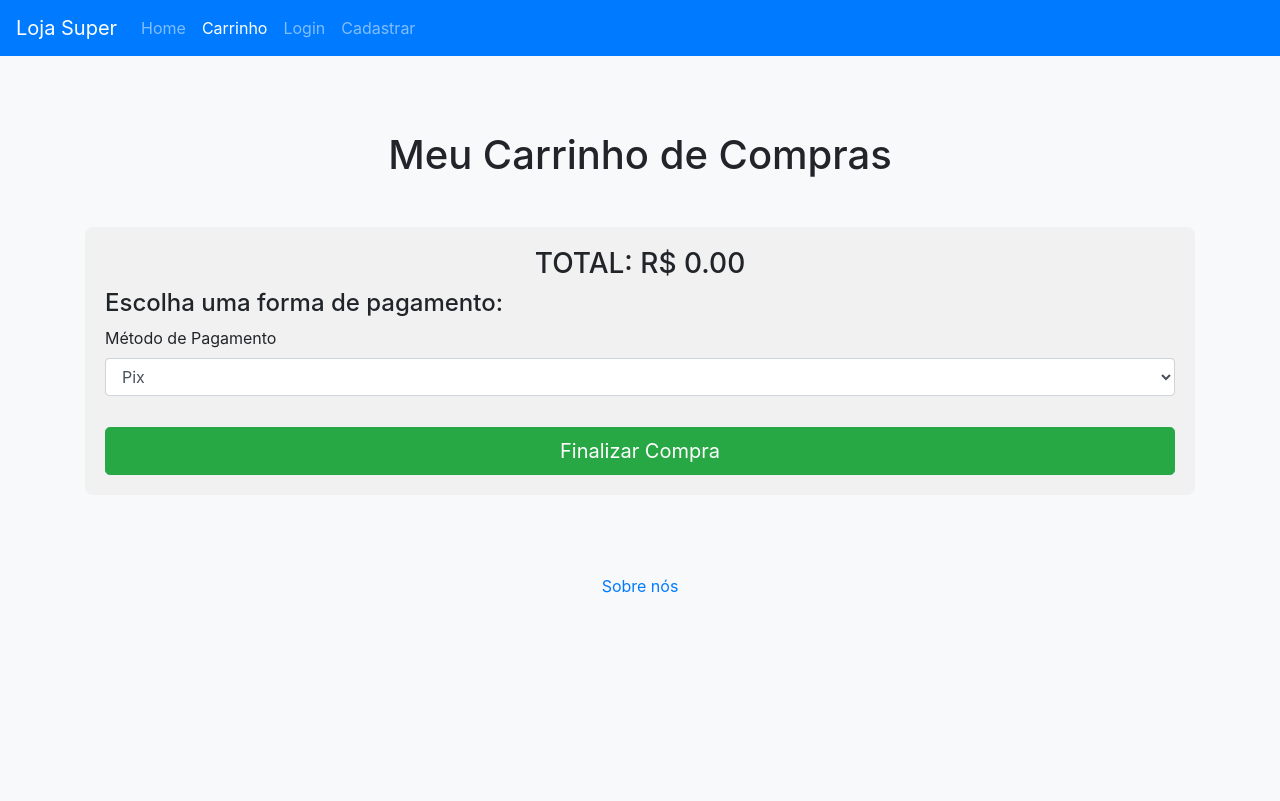
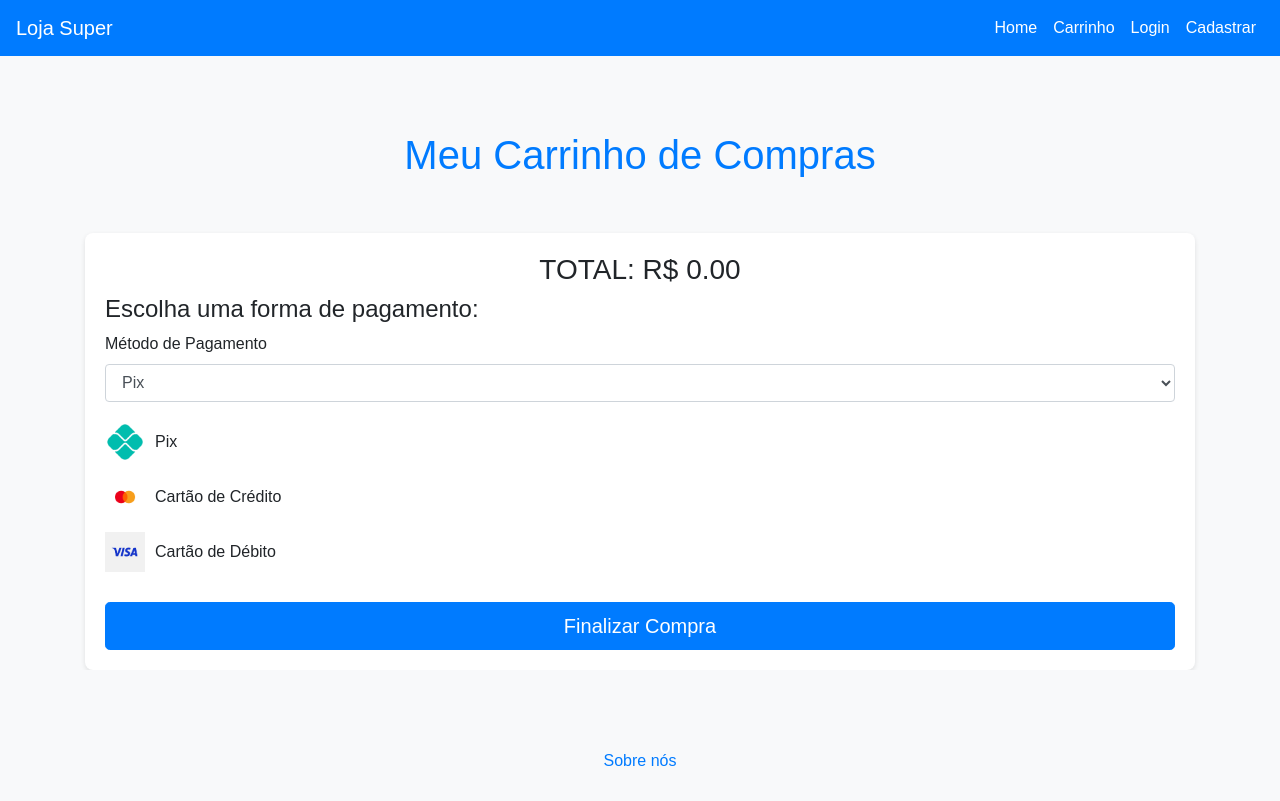
Before and after one commit to jose-santos398/Fatec, a plain HTML site: page carrinho.html in a window 1280 px wide. Drawn offline with nearby package versions, Linux system fonts and the light colour scheme.

Commit message:
Parte 2 do trabalho do goku 🐉
Adicionando carrinho e sistema de login 🟠㊝

```diff
--- a/carrinho.html
+++ b/carrinho.html
@@ -3,26 +3,47 @@
 <head>
     <meta charset="UTF-8">
     <meta name="viewport" content="width=device-width, initial-scale=1.0">
-    <title>Loja Super</title>
+    <title>Loja Super - Carrinho de Compras</title>
     <link rel="stylesheet" href="https://stackpath.bootstrapcdn.com/bootstrap/4.1.3/css/bootstrap.min.css" integrity="sha384-MCw98/SFnGE8fJT3GXwEOngsV7Zt27NXFoaoApmYm81iuXoPkFOJwJ8ERdknLPMO" crossorigin="anonymous">
     <link rel="stylesheet" href="assets/style.css">
     <style>
-        /* Adicionar estilo personalizado */
+        /* Manter fundo branco e navbar com azul escuro */
         body {
             background-color: #f8f9fa;
+            font-family: 'Arial', sans-serif;
         }
 
+        /* Navbar */
+        .navbar {
+            background-color: #007bff;
+        }
+
+        .navbar-brand, .nav-link {
+            color: #fff !important;
+        }
+
+        /* Título */
+        h1 {
+            color: #007bff;
+            font-size: 2.5rem;
+            margin-bottom: 30px;
+        }
+
+        /* Jumbotron */
         .jumbotron {
-            border-radius: 10px;
-            border: 1px solid #ddd;
             background-color: #fff;
+            border-radius: 8px;
+            box-shadow: 0 2px 5px rgba(0, 0, 0, 0.1);
+            padding: 30px;
             margin-top: 30px;
         }
 
         .total-container {
-            background-color: #f1f1f1;
+            background-color: #fff;
             border-radius: 8px;
             padding: 20px;
+            box-shadow: 0 2px 5px rgba(0, 0, 0, 0.1);
+            margin-top: 20px;
         }
 
         .btn-payment {
@@ -30,21 +51,51 @@
             width: 100%;
         }
 
+        /* Lista de Itens */
+        .list-group-item {
+            background-color: #fff;
+            border: 1px solid #ddd;
+            border-radius: 5px;
+            margin-bottom: 10px;
+        }
+
+        /* Footer */
         .footer {
             background-color: #f8f9fa;
             padding: 20px 0;
+        }
+
+        .footer .nav-link {
+            color: #007bff !important;
+        }
+
+        /* Estilo do seletor de pagamento */
+        .payment-method {
+            display: flex;
+            align-items: center;
+            margin-bottom: 15px;
+        }
+
+        .payment-method img {
+            margin-right: 10px;
+            width: 40px;
+        }
+
+        /* Espaçamento para melhorar visual */
+        .form-group {
+            margin-bottom: 20px;
         }
     </style>
 </head>
 <body onload="atualizar_carrinho()">
     <!-- Navbar -->
-    <nav class="navbar navbar-expand-lg navbar-dark bg-primary">
+    <nav class="navbar navbar-expand-lg navbar-dark">
         <a class="navbar-brand" href="#">Loja Super</a>
         <button class="navbar-toggler" type="button" data-toggle="collapse" data-target="#navbarNav" aria-controls="navbarNav" aria-expanded="false" aria-label="Alterna navegação">
             <span class="navbar-toggler-icon"></span>
         </button>
         <div class="collapse navbar-collapse" id="navbarNav">
-            <ul class="navbar-nav">
+            <ul class="navbar-nav ml-auto">
                 <li class="nav-item">
                     <a class="nav-link" href="index.html">Home</a>
                 </li>
@@ -63,7 +114,7 @@
 
     <!-- Main Content -->
     <div class="container mt-4">
-        <h1 class="text-center mb-4">Meu Carrinho de Compras</h1>
+        <h1 class="text-center">Meu Carrinho de Compras</h1>
 
         <!-- Lista de Itens no Carrinho -->
         <div id="lista-carrinho" class="list-group mb-4">
@@ -74,8 +125,8 @@
         <div class="total-container">
             <h3 id="total" class="text-center">TOTAL: R$ 0,00</h3>
 
-            <!-- Opções de Pagamento -->
             <h4>Escolha uma forma de pagamento:</h4>
+
             <div class="form-group">
                 <label for="metodoPagamento">Método de Pagamento</label>
                 <select class="form-control" id="metodoPagamento">
@@ -85,8 +136,20 @@
                 </select>
             </div>
 
-            <button class="btn btn-success btn-lg btn-payment" onclick="finalizar_compra()" href="index.html">Finalizar Compra</button>
+            <div class="payment-method">
+                <img src="assets/pix.png">
+                <span>Pix</span>
+            </div>
+            <div class="payment-method">
+                <img src="assets/mcard.png">
+                <span>Cartão de Crédito</span>
+            </div>
+            <div class="payment-method">
+                <img src="assets/visa.png">
+                <span>Cartão de Débito</span>
+            </div>
 
+            <button class="btn btn-primary btn-lg btn-payment" onclick="finalizar_compra()">Finalizar Compra</button>
         </div>
     </div>
 
```
Also changed, not shown: login.html (+14 -1 lines), assets/mcard.png (added), assets/pix.png (added), assets/visa.png (added), 1 other file.
